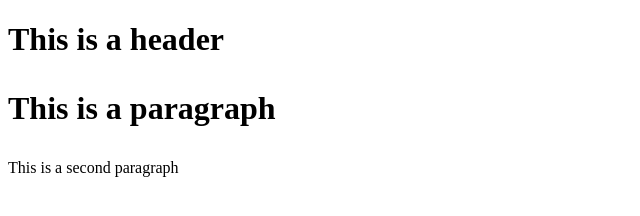
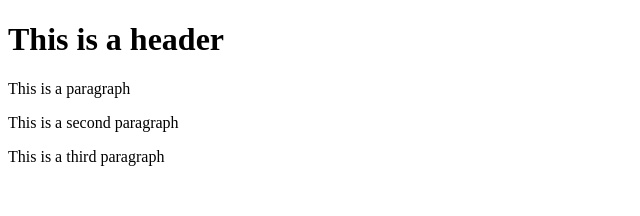
Before and after one commit to bikram11/git-test, a website: page index.html in a window 1280 px wide. Shown: the whole page, without its empty margins (0-640 px from the left). Drawn offline with Linux system fonts and the light colour scheme.

Commit message:
forth commit

```diff
--- a/index.html
+++ b/index.html
@@ -5,8 +5,10 @@
     </head>
     <body>
         <h1>This is a header
-            <p> This is a paragraph</p>
+
         </h1>
+        <p> This is a paragraph</p>
         <p>This is a second paragraph</p>
+        <p>This is a third paragraph</p>
     </body>
 </html>
```
Also changed, not shown: package.json (added, +24 -0 lines), 2 other files.
